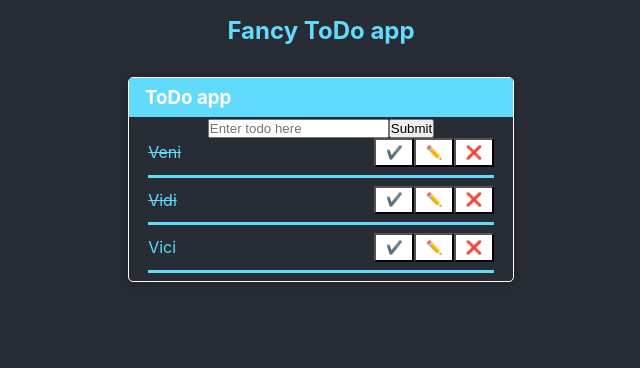
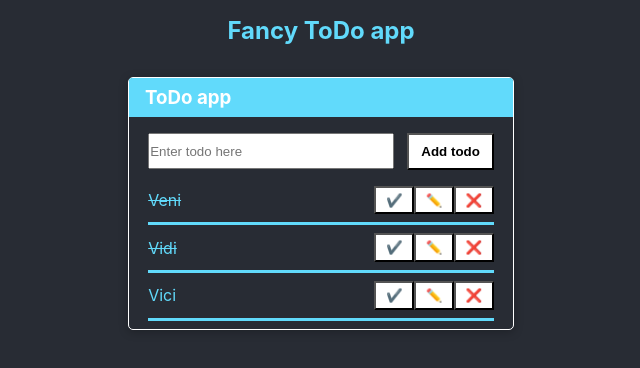
Before and after one commit to Surfer0997/todo-test-task, a React (Create React App) app: page / in a window 1280 px wide. Shown: the top 368 px of the page, without its empty margins (319-959 px from the left). Built offline with nearby package versions, Linux system fonts and the light colour scheme.

Commit message:
Add todo form styling + style fix for todo update form

```diff
--- a/src/components/Todos/NewTodoForm/NewTodoForm.tsx
+++ b/src/components/Todos/NewTodoForm/NewTodoForm.tsx
@@ -1,27 +1,41 @@
-import { useState, ChangeEvent, FormEvent } from "react";
-import { useDispatch } from "react-redux";
-import { addTodoItem } from "../../../store/todoSlice";
+import { useState, ChangeEvent, FormEvent } from 'react';
+import { useDispatch } from 'react-redux';
+import styled from 'styled-components';
+import { addTodoItem } from '../../../store/todoSlice';
+import { StyledForm } from '../TodoItem/TodoUpdateForm';
+
+const StyledFormContainer = styled.div`
+  width: '90%';
+  margin: 1rem 0 1rem 5%;
+`;
 
 export const NewTodoForm = () => {
   const [newTodoText, setNewTodoText] = useState('');
   const dispatch = useDispatch();
 
-    const todoTextInputHandler = (e:ChangeEvent<HTMLInputElement>) => {
+  const todoTextInputHandler = (e: ChangeEvent<HTMLInputElement>) => {
     setNewTodoText(e.target.value);
-    }
+  };
 
-    const addTodoHandler = (e:FormEvent<HTMLFormElement>) => {
+  const addTodoHandler = (e: FormEvent<HTMLFormElement>) => {
     e.preventDefault();
     dispatch(addTodoItem(newTodoText));
     setNewTodoText('');
-    }
+  };
 
   return (
-        <div className="form-container">
-          <form onSubmit={addTodoHandler}>
-            <input type="text" placeholder="Enter todo here" maxLength={50} value={newTodoText} onChange={todoTextInputHandler}/>
-            <input type="submit" />
-          </form>
-        </div>
-    )
-}
+    <StyledFormContainer className="form-container" style={{ width: '90%', marginLeft: '5%' }}>
+      <StyledForm onSubmit={addTodoHandler}>
+        <input
+          type="text"
+          placeholder="Enter todo here"
+          maxLength={50}
+          value={newTodoText}
+          onChange={todoTextInputHandler}
+          style={{width:'70%'}}
+        />
+        <input type="submit"  style={{width:'25%'}} value="Add todo"/>
+      </StyledForm>
+    </StyledFormContainer>
+  );
+};
--- a/src/components/Todos/TodoItem/TodoUpdateForm.tsx
+++ b/src/components/Todos/TodoItem/TodoUpdateForm.tsx
@@ -8,16 +8,18 @@ interface TodoUpdateFormProps {
     text: string;
 }
 
-const StyledForm = styled.form`
+export const StyledForm = styled.form`
     width: 100%;
     display: flex;
     justify-content: space-between;
 
+
     & input[type="submit"] {
-        height: 2rem;
+        height: 2.3rem;
         padding: .3rem .6rem;
         background-color: white;
         cursor: pointer;
+        font-weight: 600;
         transition: .5s;
         &:hover {
           background-color: #61dafb;
```
Lines whose indentation alone changed are shown as unchanged.
